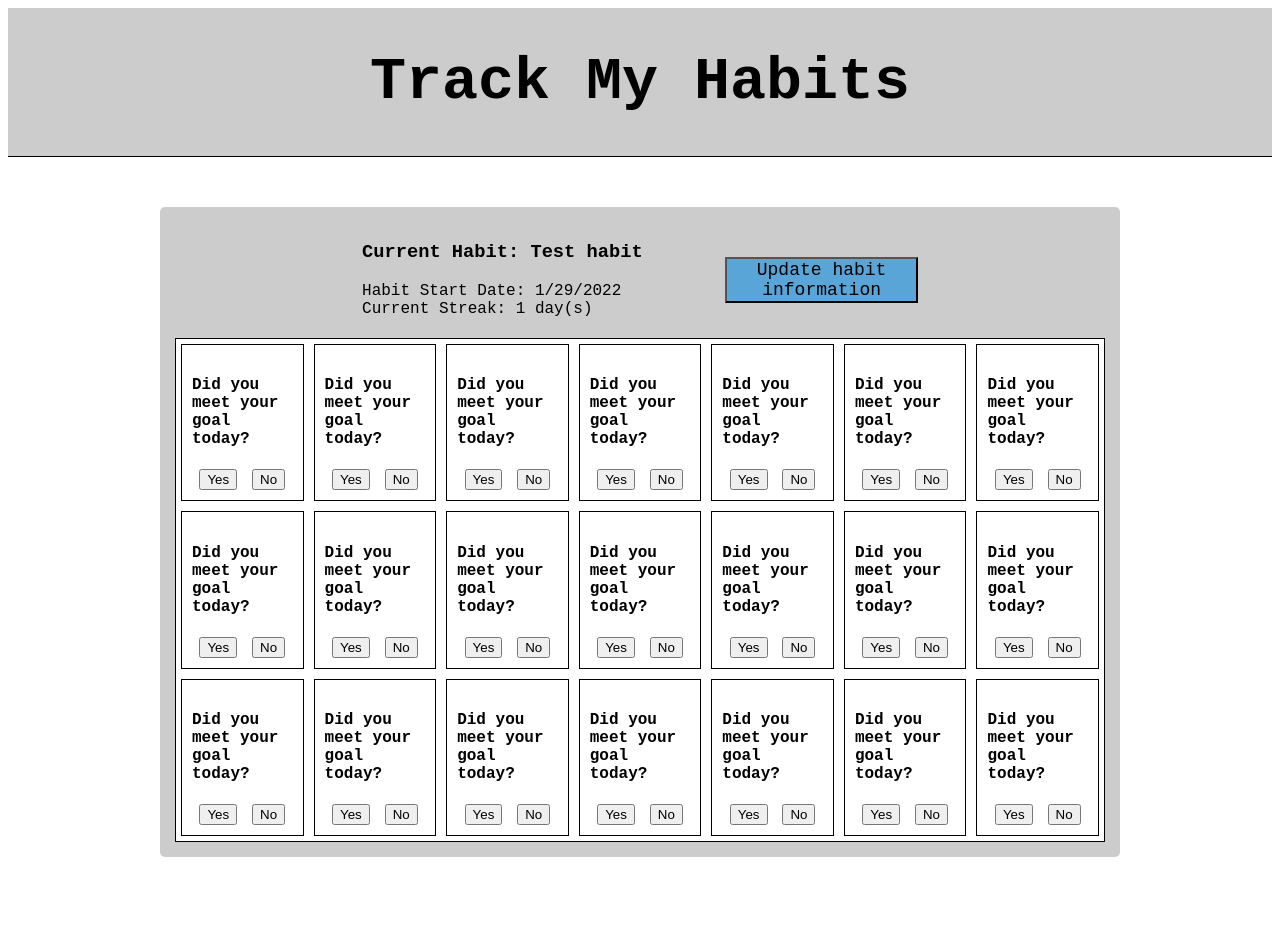
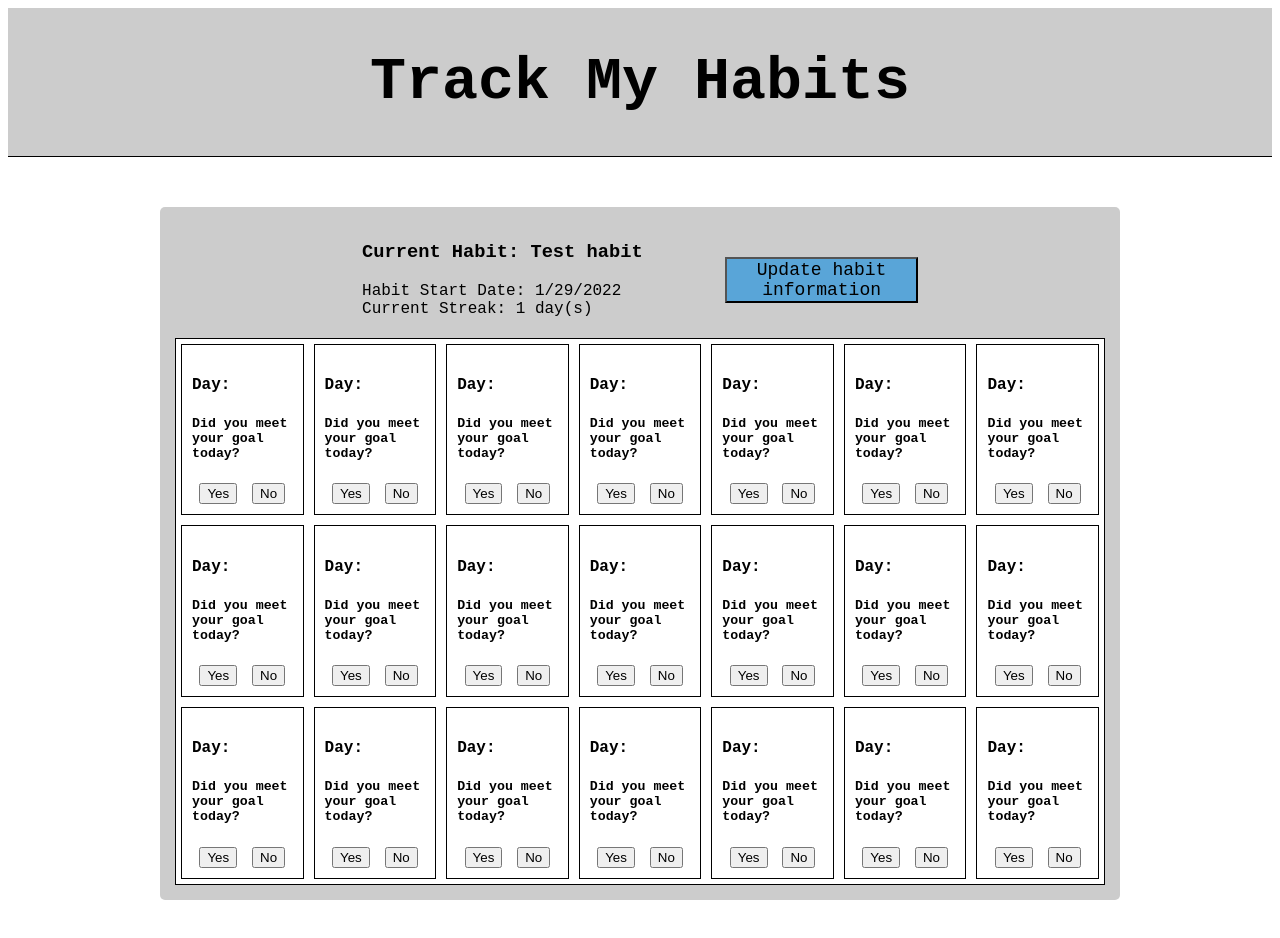
Before and after one commit to djamz919/Track-My-Habits, a React (Create React App) app in the folder client/: page /dashboard in a window 1280 px wide. Shown: the top 938 px of the page. Before the commit the page ends 907 px from the top, so only its background shows below. Built offline with nearby package versions, Linux system fonts and the light colour scheme.

Commit message:
trying to add unique ids to days

```diff
--- a/client/src/components/Day/index.js
+++ b/client/src/components/Day/index.js
@@ -3,7 +3,8 @@ import React from 'react';
 const Day = () => {
     return (
         <div>
-            <h4 className='habit-question'>Did you meet your goal today?</h4>
+            <h4 className='habit-day'>Day: </h4>
+            <h5 className='habit-question'>Did you meet your goal today?</h5>
             <div className='answer-buttons'>
                 <button className='yes'>Yes</button>
                 <button className='no'>No</button>
--- a/client/src/components/HabitTracker/index.js
+++ b/client/src/components/HabitTracker/index.js
@@ -45,21 +45,21 @@ const HabitTracker = (props) => {
             <div className='habit-calendar'>
                 <div className='week-1'>
                     {dayInfo.map((dayInfo) => (
-                        <div className='day' key={dayInfo.id}>
+                        <div id={'week-1-day' + dayInfo.id} className='day' key={dayInfo.id}>
                             <Day></Day>
                         </div>
                     ))}
                 </div>
                 <div className='week-2'>
                     {dayInfo.map((dayInfo) => (
-                        <div className='day' key={dayInfo.id}>
+                        <div id={'week-2-day' + dayInfo.id} className='day' key={dayInfo.id}>
                             <Day></Day>
                         </div>
                     ))}
                 </div>
                 <div className='week-3'>
                     {dayInfo.map((dayInfo) => (
-                        <div className='day' key={dayInfo.id}>
+                        <div id={'week-3-day' + dayInfo.id} className='day'  key={dayInfo.id}>
                             <Day></Day>
                         </div>
                     ))}
```
